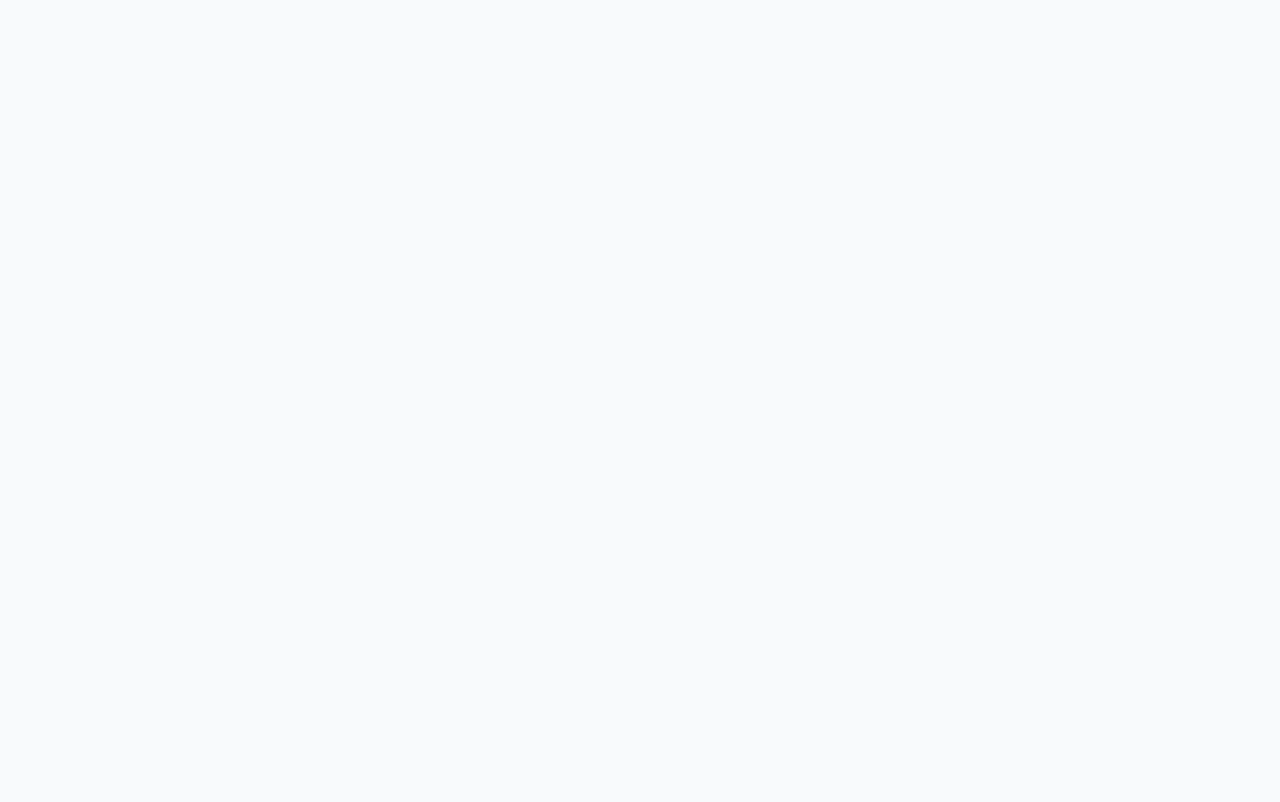
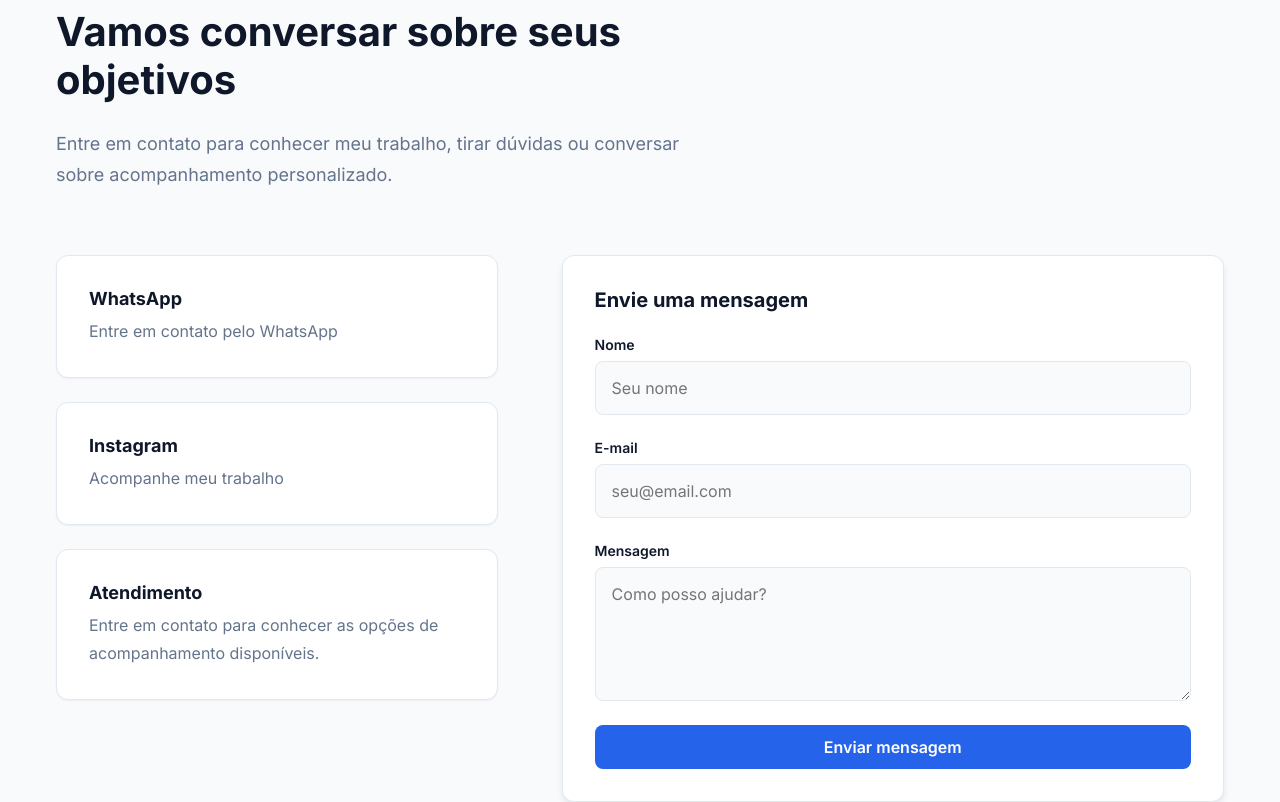
Before and after one commit to JoseWenned/front-portfolio-erilene, a Next.js app in the folder erline-portfolio-frontend/: page / in a window 1280 px wide. Shown: the part 5420-6222 px from the top of the page. Before the commit the page ends 5417 px from the top, so only its background shows below. Built offline with nearby package versions, Linux system fonts and the light colour scheme.

Commit message:
feat(frontend): implementa seção de contato

```diff
--- a/erline-portfolio-frontend/src/app/page.tsx
+++ b/erline-portfolio-frontend/src/app/page.tsx
@@ -6,6 +6,7 @@ import { Experiencia } from "../features/Experiencia/Experiencia.feature";
 import { Certificacoes } from "../features/Certificacoes/Certificacoes.feature";
 import { Galeria } from "../features/Galeria/Galeria.feature";
 import { Depoimentos } from "../features/Depoimento/Depoimentos.feature";
+import { Contato } from "../features/Contato/Contato.feature";
 
 export default function Home() {
   return (
@@ -18,6 +19,7 @@ export default function Home() {
       <Certificacoes />
       <Galeria />
       <Depoimentos />
+      <Contato />
     </>
   );
 }
--- /dev/null
+++ b/erline-portfolio-frontend/src/features/Contato/Contato.feature.tsx
@@ -0,0 +1,117 @@
+import { Container } from "../../components/fragments/Container/Container";
+import { Section } from "../../components/fragments/Section/Section.fragment";
+
+import styles from "./contato.module.scss";
+
+export function Contato() {
+  return (
+    <Section
+      id="contato"
+      className={styles.contato}
+    >
+      <Container>
+        <div className={styles.header}>
+          <p className={styles.eyebrow}>Contato</p>
+
+          <h2 className={styles.title}>
+            Vamos conversar sobre seus objetivos
+          </h2>
+
+          <p className={styles.description}>
+            Entre em contato para conhecer meu trabalho, tirar dúvidas
+            ou conversar sobre acompanhamento personalizado.
+          </p>
+        </div>
+
+        <div className={styles.content}>
+          <div className={styles.info}>
+            <div className={styles.infoItem}>
+              <span className={styles.label}>WhatsApp</span>
+
+              <a
+                href="#"
+                className={styles.link}
+              >
+                Entre em contato pelo WhatsApp
+              </a>
+            </div>
+
+            <div className={styles.infoItem}>
+              <span className={styles.label}>Instagram</span>
+
+              <a
+                href="#"
+                className={styles.link}
+              >
+                Acompanhe meu trabalho
+              </a>
+            </div>
+
+            <div className={styles.infoItem}>
+              <span className={styles.label}>Atendimento</span>
+
+              <p className={styles.value}>
+                Entre em contato para conhecer as opções de
+                acompanhamento disponíveis.
+              </p>
+            </div>
+          </div>
+
+          <div className={styles.formWrapper}>
+            <h3 className={styles.formTitle}>
+              Envie uma mensagem
+            </h3>
+
+            <form className={styles.form}>
+              <div className={styles.field}>
+                <label htmlFor="contato-nome">
+                  Nome
+                </label>
+
+                <input
+                  id="contato-nome"
+                  name="nome"
+                  type="text"
+                  placeholder="Seu nome"
+                />
+              </div>
+
+              <div className={styles.field}>
+                <label htmlFor="contato-email">
+                  E-mail
+                </label>
+
+                <input
+                  id="contato-email"
+                  name="email"
+                  type="email"
+                  placeholder="seu@email.com"
+                />
+              </div>
+
+              <div className={styles.field}>
+                <label htmlFor="contato-mensagem">
+                  Mensagem
+                </label>
+
+                <textarea
+                  id="contato-mensagem"
+                  name="mensagem"
+                  placeholder="Como posso ajudar?"
+                  rows={5}
+                />
+              </div>
+
+              <button
+                type="submit"
+                className={styles.submit}
+              >
+                Enviar mensagem
+              </button>
+            </form>
+          </div>
+        </div>
+      </Container>
+    </Section>
+  );
+}
--- /dev/null
+++ b/erline-portfolio-frontend/src/features/Contato/contato.module.scss
@@ -0,0 +1,213 @@
+.contato {
+  background-color: var(--color-background);
+}
+
+.header {
+  max-width: 720px;
+  margin-bottom: var(--spacing-3xl);
+}
+
+.eyebrow {
+  margin: 0 0 var(--spacing-md);
+
+  color: var(--color-primary-dark);
+  font-size: var(--font-size-sm);
+  font-weight: var(--font-weight-bold);
+  letter-spacing: 0.08em;
+  text-transform: uppercase;
+}
+
+.title {
+  margin: 0 0 var(--spacing-lg);
+
+  color: var(--color-text);
+  font-size: var(--font-size-4xl);
+  font-weight: var(--font-weight-bold);
+  line-height: var(--line-height-tight);
+}
+
+.description {
+  max-width: 640px;
+  margin: 0;
+
+  color: var(--color-text-muted);
+  font-size: var(--font-size-lg);
+  line-height: var(--line-height-relaxed);
+}
+
+.content {
+  display: grid;
+  grid-template-columns: minmax(280px, 0.8fr) minmax(320px, 1.2fr);
+  gap: var(--spacing-3xl);
+  align-items: start;
+}
+
+.info {
+  display: grid;
+  gap: var(--spacing-lg);
+}
+
+.infoItem {
+  padding: var(--spacing-xl);
+
+  background-color: var(--color-surface);
+  border: 1px solid var(--color-border);
+  border-radius: var(--radius-lg);
+  box-shadow: var(--shadow-sm);
+}
+
+.label {
+  display: block;
+  margin-bottom: var(--spacing-sm);
+
+  color: var(--color-text);
+  font-size: var(--font-size-lg);
+  font-weight: var(--font-weight-bold);
+}
+
+.link,
+.value {
+  margin: 0;
+
+  color: var(--color-text-muted);
+  font-size: var(--font-size-md);
+  line-height: var(--line-height-relaxed);
+}
+
+.link {
+  text-decoration: none;
+
+  transition: color var(--transition-fast);
+}
+
+.link:hover {
+  color: var(--color-primary-dark);
+}
+
+.link:focus-visible {
+  outline: 2px solid var(--color-primary-dark);
+  outline-offset: 4px;
+  border-radius: var(--radius-sm);
+}
+
+.formWrapper {
+  padding: var(--spacing-xl);
+
+  background-color: var(--color-surface);
+  border: 1px solid var(--color-border);
+  border-radius: var(--radius-lg);
+  box-shadow: var(--shadow-md);
+}
+
+.formTitle {
+  margin: 0 0 var(--spacing-lg);
+
+  color: var(--color-text);
+  font-size: var(--font-size-xl);
+  font-weight: var(--font-weight-bold);
+}
+
+.form {
+  display: grid;
+  gap: var(--spacing-lg);
+}
+
+.field {
+  display: grid;
+  gap: var(--spacing-sm);
+}
+
+.field label {
+  color: var(--color-text);
+  font-size: var(--font-size-sm);
+  font-weight: var(--font-weight-semibold);
+}
+
+.field input,
+.field textarea {
+  width: 100%;
+  padding: var(--spacing-md);
+
+  color: var(--color-text);
+  background-color: var(--color-background);
+
+  border: 1px solid var(--color-border);
+  border-radius: var(--radius-md);
+
+  font: inherit;
+
+  transition:
+    border-color var(--transition-fast),
+    box-shadow var(--transition-fast);
+}
+
+.field input:focus,
+.field textarea:focus {
+  outline: none;
+  border-color: var(--color-primary-dark);
+  box-shadow: 0 0 0 3px rgb(37 99 235 / 0.12);
+}
+
+.field textarea {
+  resize: vertical;
+}
+
+.submit {
+  min-height: 44px;
+  padding: var(--spacing-sm) var(--spacing-lg);
+
+  color: var(--color-surface);
+  background-color: var(--color-primary-dark);
+
+  border: 0;
+  border-radius: var(--radius-md);
+
+  font: inherit;
+  font-weight: var(--font-weight-semibold);
+
+  cursor: pointer;
+
+  transition:
+    background-color var(--transition-fast),
+    box-shadow var(--transition-fast),
+    transform var(--transition-fast);
+}
+
+.submit:hover {
+  box-shadow: var(--shadow-md);
+}
+
+.submit:active {
+  transform: translateY(1px);
+}
+
+.submit:focus-visible {
+  outline: 2px solid var(--color-primary-dark);
+  outline-offset: 2px;
+}
+
+@media (max-width: 768px) {
+  .header {
+    margin-bottom: var(--spacing-2xl);
+    text-align: center;
+  }
+
+  .title {
+    font-size: var(--font-size-3xl);
+  }
+
+  .description {
+    margin-right: auto;
+    margin-left: auto;
+  }
+
+  .content {
+    grid-template-columns: 1fr;
+    gap: var(--spacing-2xl);
+  }
+
+  .infoItem,
+  .formWrapper {
+    padding: var(--spacing-lg);
+  }
+}
```
Also changed, not shown: 3 other files (tests, documents, lock files or other folders).
